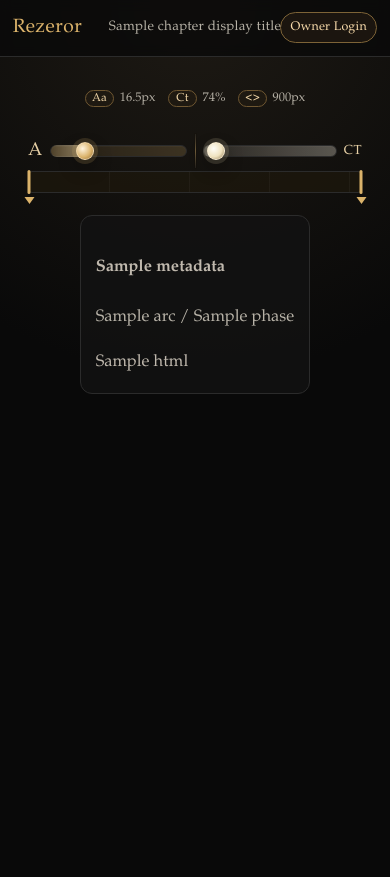
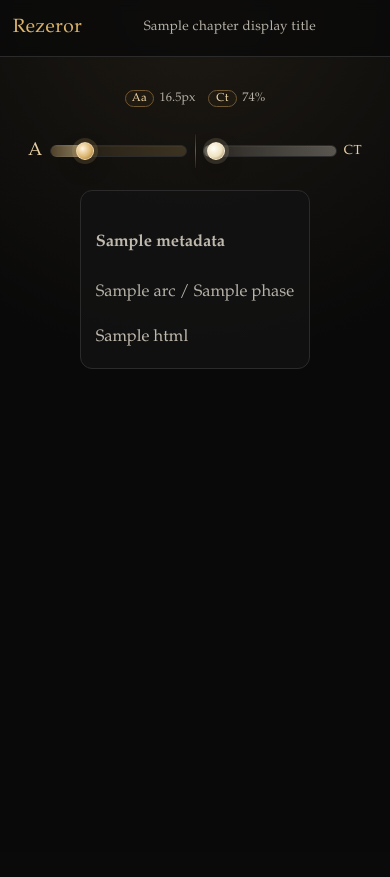
Before and after one commit to Igor4er/rezeror, a Flask app: template src/rezeror/web/templates/reader.html in a window 390 px wide. After the commit the page ends 369 px from the top, so only its background shows below. Run offline with Flask 3, Linux system fonts and the light colour scheme; the template is opened without the code that fills it: most values are stand-ins (such as "Sample title", 1, 10 or a date in 2020); parts of the project's set-up code (start-up, migrations or seed data) failed here and were passed over; some libraries are stand-ins or nearby versions.

Commit message:
feat: adapt web app for mobile/phone usage
Agent-Logs-Url: https://github.com/Igor4er/rezeror/sessions/33288faf-0bf0-4757-93e3-73046793755e

Co-authored-by: Igor4er <34284347+Igor4er@users.noreply.github.com>

```diff
--- a/src/rezeror/web/static/css/style.css
+++ b/src/rezeror/web/static/css/style.css
@@ -631,6 +631,10 @@ a:hover {
 }
 
 @media (max-width: 720px) {
+  body {
+    overflow-x: hidden;
+  }
+
   .site-header {
     padding: 0.72rem 0.8rem;
   }
@@ -640,8 +644,30 @@ a:hover {
     font-size: 0.84rem;
   }
 
+  .page-reader .owner-auth-btn {
+    display: none;
+  }
+
+  .page-reader .site-header-title {
+    /* 6rem accounts for the brand logo on the left when the auth button is hidden */
+    max-width: calc(100% - 6rem);
+    position: static;
+    transform: none;
+    flex: 1;
+    text-align: center;
+  }
+
   .reader-content {
+    max-width: 100%;
     padding: 1rem 0.9rem;
+  }
+
+  .reader-ruler {
+    display: none;
+  }
+
+  .reader-metric-width {
+    display: none;
   }
 
   .reader-controls {
--- a/src/rezeror/web/templates/base.html
+++ b/src/rezeror/web/templates/base.html
@@ -10,7 +10,7 @@
     <title>{% block title %}Rezeror{% endblock %}</title>
     <link rel="stylesheet" href="{{ url_for('static', filename='css/style.css') }}">
   </head>
-  <body>
+  <body{% block body_class %}{% endblock %}>
     <header class="site-header">
       <div class="site-header-inner">
         <a class="brand" href="{{ url_for('library') }}">Rezeror</a>
--- a/src/rezeror/web/templates/reader.html
+++ b/src/rezeror/web/templates/reader.html
@@ -1,4 +1,6 @@
 {% extends "base.html" %}
+
+{% block body_class %} class="page-reader"{% endblock %}
 
 {% block title %}{{ chapter_display_title }} - Rezeror{% endblock %}
 {% block header_title %}{{ chapter_display_title }}{% endblock %}
@@ -27,7 +29,7 @@
           <span class="reader-metric-icon" aria-hidden="true">Ct</span>
           <span class="reader-width-value" data-reader-contrast-value>74%</span>
         </span>
-        <span class="reader-metric">
+        <span class="reader-metric reader-metric-width">
           <span class="reader-metric-icon" aria-hidden="true">&lt;&gt;</span>
           <span class="reader-width-value" data-reader-width-value>900px</span>
         </span>
```
